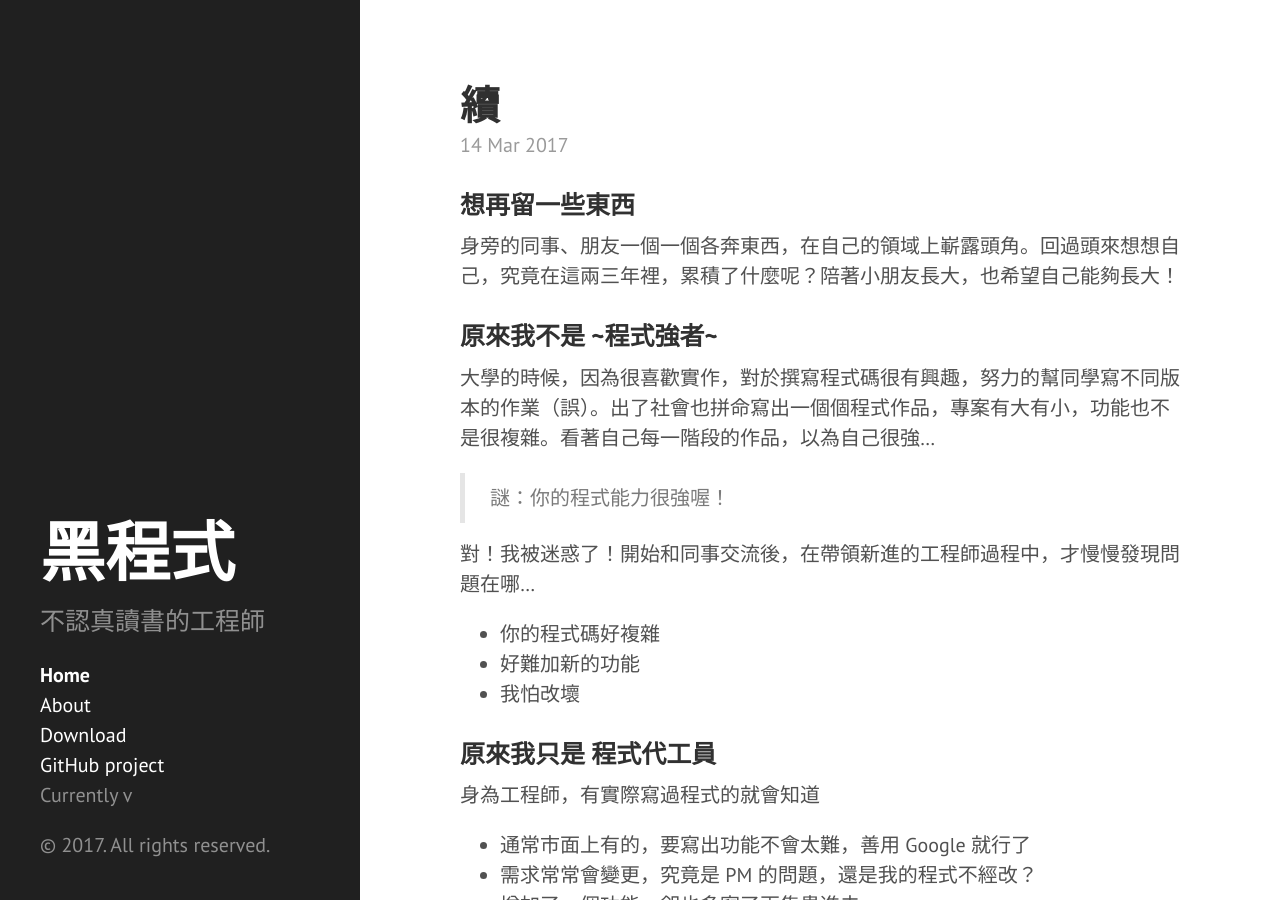
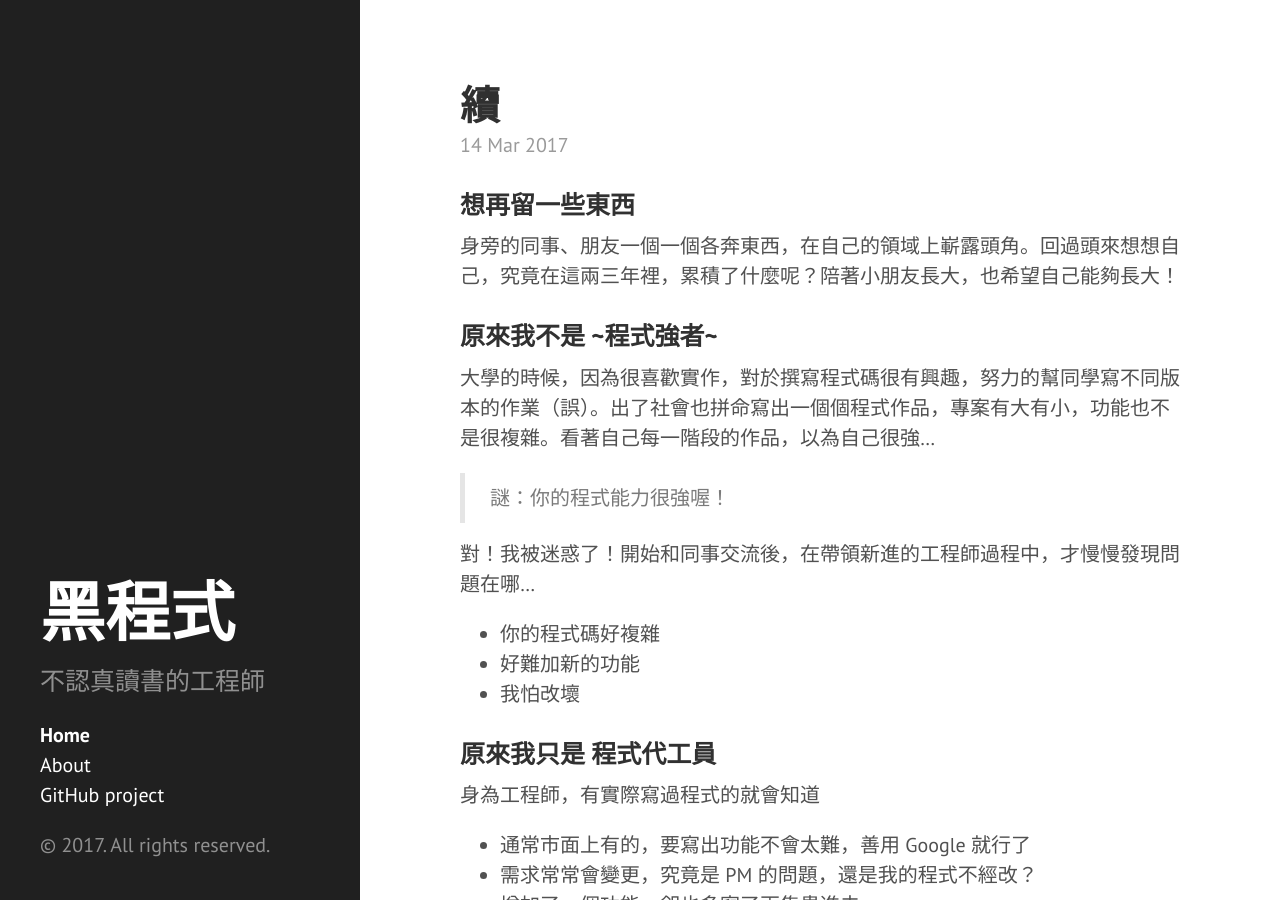
Before and after one commit to willsbor/willsbor.github.io, a Jekyll site: the page built from index.html, in a window 1280 px wide and 900 px high. Built offline with Jekyll 4.4.1, drawn with Linux system fonts in a browser that asks for light colours; Markdown is read by kramdown in place of the engine named in the settings; the list of posts is cut into pages by our own code.

Commit message:
Update sidebar.html

```diff
--- a/_includes/sidebar.html
+++ b/_includes/sidebar.html
@@ -26,9 +26,9 @@
         {% endif %}
       {% endfor %}
 
-      <li class="sidebar-nav-item"><a href="{{ site.github.repo }}/archive/v{{ site.version }}.zip">Download</a></li>
+      <!-- <li class="sidebar-nav-item"><a href="{{ site.github.repo }}/archive/v{{ site.version }}.zip">Download</a></li> -->
       <li class="sidebar-nav-item"><a href="{{ site.github.repo }}">GitHub project</a></li>
-      <li class="sidebar-nav-item">Currently v{{ site.version }}</li>
+      <!-- <li class="sidebar-nav-item">Currently v{{ site.version }}</li> -->
     </ul>
 
     <p>&copy; {{ site.time | date: '%Y' }}. All rights reserved.</p>
```
